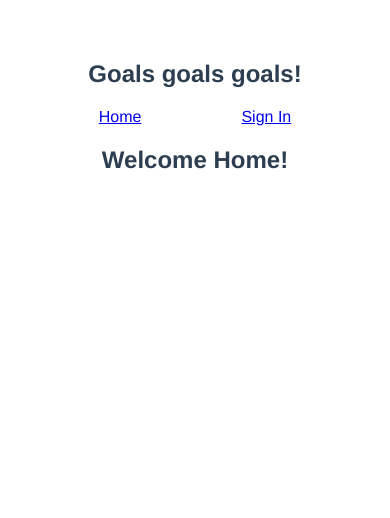
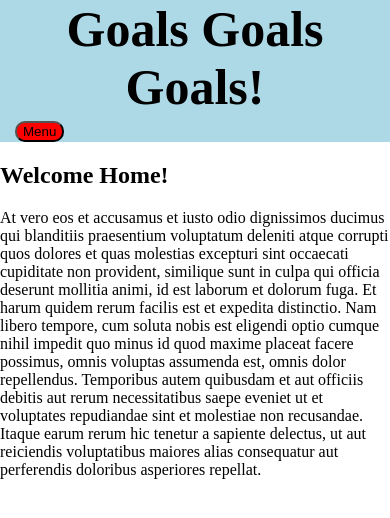
Before and after one commit to alchemy-bootcamp-two-summer-2018/goals, a Vue app in the folder app/: page / in a window 390 px wide. Shown: the top 518 px of the page. Built offline with nearby package versions, Linux system fonts and the light colour scheme.

Commit message:
Add CSS styles for mobile

```diff
--- a/app/src/App.vue
+++ b/app/src/App.vue
@@ -1,35 +1,47 @@
 <template>
   <div id="app">
-    <Header/>
-    <nav>
-      <RouterLink class="nav-link" to="/">Home</RouterLink>
-      <RouterLink v-if="!user" class="nav-link" to="/auth">Sign In</RouterLink>
-      <RouterLink v-if="user" class="nav-link" to="/goals">Goals</RouterLink>
-      <a v-if="user" href="/" @click.prevent="handleSignOut">Sign Out</a>
-    </nav>
-    <span v-if="user">user: {{ user.email }}</span>
+    <!-- <Header/> -->
+    <header>
+      <h1>Goals Goals Goals!</h1>
+      <button class="header-button" @click="openMenu">Menu</button>
+      <div v-show="menuIsOpen">
+        <div class="mobile-nav">
+          <RouterLink class="mobile-nav-el" to="/">HOME</RouterLink>
+          <RouterLink v-if="user" class="mobile-nav-el" to="/goals">GOALS</RouterLink>
+          <RouterLink v-if="!user" class="mobile-nav-el" to="/auth">SIGN IN</RouterLink>
+          <a class="mobile-nav-el" v-if="user" href="/" @click.prevent="handleSignOut">SIGN OUT</a>
+          <span id="welcome-user" v-if="user">User: {{ user.email }}</span>
+          <button class="header-button" @click="closeMenu">Close Menu</button>
+        </div>
+      </div>
+    </header>
     <RouterView :onUser="handleUser"></RouterView>
-
   </div>
 </template>
 
 <script>
 
 import { checkForToken, signOut } from './services/api';
-import Header from './components/Header.vue';
+// import Header from './components/Header.vue';
 
 export default {
   name: 'app',
   data() {
     return {
-      user: null
+      user: null,
+      menuIsOpen: false
     };
   },
   created() {
     this.user = checkForToken();
-    // this.goal = getGoals();
   },
   methods: {
+    openMenu() {
+      this.menuIsOpen = true;
+    },
+    closeMenu() {
+      this.menuIsOpen = false;
+    },
     handleUser(user) {
       this.user = user;
     },
@@ -40,22 +52,59 @@ export default {
     }
   },
   components: {
-    Header
+    // Header
   }
 };
 </script>
 
 <style>
-#app {
+
+.mobile-nav{
+  display: flex;
+  flex-direction: column;
+  justify-content: space-between;
+}
+
+h1 {
+  text-align: center;
+  font-size: 50px;
+  margin: 0px;
+}
+
+header {
+  background-color: lightblue;
+}
+
+.mobile-nav-el:hover{
+  background-color: red;
+}
+
+#welcome-user,
+.mobile-nav-el{
+  text-align: center;
+  margin: 25px;
+  font-size: 35px;
+  text-decoration: none;
+  justify-content: center;
+}
+
+.mobile-nav-el{
+  border: 2px solid blue;
+}
+
+.header-button {
+  background-color: red;
+}
+/* #app {
   font-family: 'Avenir', Helvetica, Arial, sans-serif;
   -webkit-font-smoothing: antialiased;
   -moz-osx-font-smoothing: grayscale;
   text-align: center;
   color: #2c3e50;
   margin-top: 60px;
-}
+} */
 
-.nav-link {
+/* .nav-link {
   padding: 50px;
-}
+} */
 </style>
--- a/app/src/components/Header.vue
+++ b/app/src/components/Header.vue
@@ -2,12 +2,31 @@
 
   <header>
     <h2>Goals goals goals!</h2>
+    <RouterLink class="nav-link" to="/">Home</RouterLink>
+    <RouterLink v-if="user" class="nav-link" to="/goals">Goals</RouterLink>
+    <RouterLink v-if="!user" class="nav-link" to="/auth">Sign In</RouterLink>
+    <a v-if="user" href="/" @click.prevent="handleSignOut">Sign Out</a>
   </header>
 </template>
 
 <script>
 export default {
   name: 'Header',
+  data() {
+    return {
+      user: null
+    };
+  },
+  methods: {
+    handleUser(user) {
+      this.user = user;
+    },
+    handleSignOut() {
+      signOut();
+      this.user = null;
+      this.$router.push('/');
+    }
+  },
 };
 </script>
 
--- a/app/src/components/Home.vue
+++ b/app/src/components/Home.vue
@@ -1,5 +1,17 @@
 <template>
-  <h2>Welcome Home!</h2>
+  <div>
+    <h2>Welcome Home!</h2>
+    <p>At vero eos et accusamus et iusto odio dignissimos ducimus qui blanditiis praesentium voluptatum
+      deleniti atque corrupti quos dolores et quas molestias excepturi sint occaecati cupiditate non provident,
+      similique sunt in culpa qui officia deserunt mollitia animi, id est laborum et dolorum fuga. Et harum
+      quidem rerum facilis est et expedita distinctio. Nam libero tempore, cum soluta nobis est eligendi optio
+      cumque nihil impedit quo minus id quod maxime placeat facere possimus, omnis voluptas assumenda est, omnis
+      dolor repellendus. Temporibus autem quibusdam et aut officiis debitis aut rerum necessitatibus saepe
+      eveniet ut et voluptates repudiandae sint et molestiae non recusandae. Itaque earum rerum hic tenetur a
+      sapiente delectus, ut aut reiciendis voluptatibus maiores alias consequatur aut perferendis doloribus
+      asperiores repellat.
+      </p>
+    </div>
 </template>
 
 <script>
--- /dev/null
+++ b/app/src/main.css
@@ -0,0 +1,7 @@
+body {
+  margin: 0px;
+}
+
+html {
+  margin: 0px;
+}
--- a/app/src/main.js
+++ b/app/src/main.js
@@ -2,6 +2,7 @@ import Vue from 'vue';
 import VueRouter from 'vue-router';
 import App from './App.vue';
 import router from './router';
+import './main.css';
 
 Vue.config.productionTip = false;
 
```
